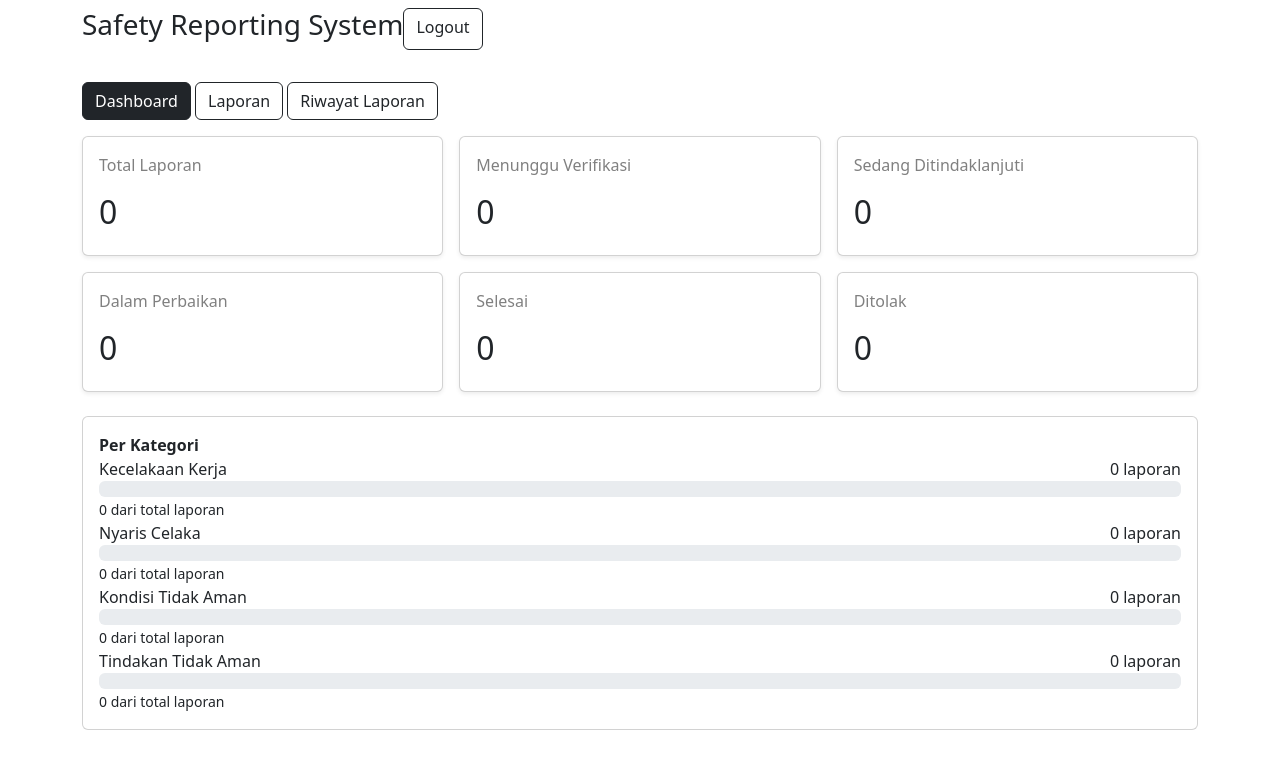
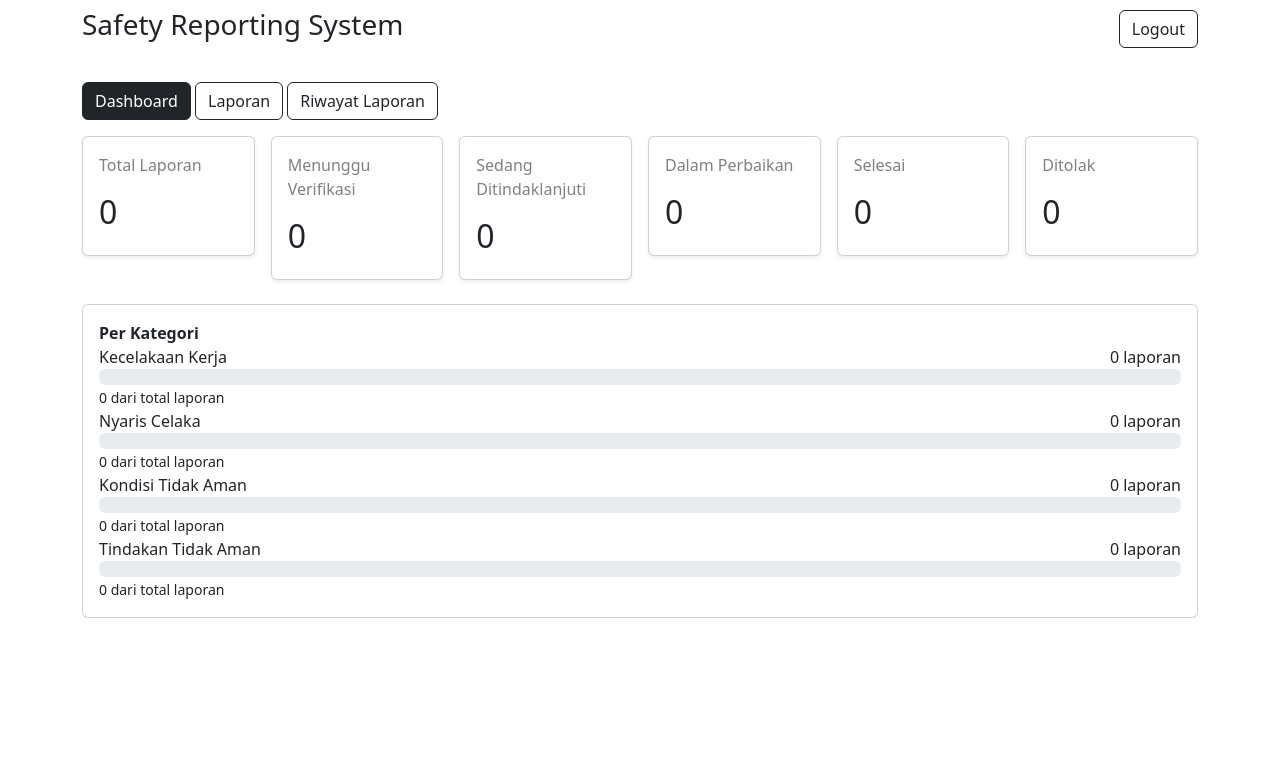
Before and after one commit to zza-raa/Sistem-Informasi-Pelaporan-dan-Monitoring-Kondisi-tidak-Aman-di-Lingkungan-Kerja, a PHP site: page /dashboardAdmin.php in a window 1280 px wide. Shown: the top 769 px of the page. Run offline with PHP 8.4, Linux system fonts and the light colour scheme; the visitor is signed in with stand-in values (Sample User, id 1); data that the repository does not hold is empty.

Commit message:
perbaiki dashboardAdmin pasrt 1

```diff
--- a/admin/dashboardAdmin.php
+++ b/admin/dashboardAdmin.php
@@ -48,13 +48,11 @@
     <link href="https://cdn.jsdelivr.net/npm/bootstrap@5.3.3/dist/css/bootstrap.min.css" rel="stylesheet">
 </head>
 <body>
+
     <div class="container">
-
-        <nav class="navbar navbar-dark">
-            <div class="d-flex justify-content-between">
-                <h3>Safety Reporting System</h3>
-                <a href="../logout.php" class="btn btn-outline-dark">Logout</a>
-            </div>
+        <nav class="navbar d-flex align-items-center justify-content-between">
+            <h3>Safety Reporting System</h3>
+            <a href="../logout.php" class="btn btn-outline-dark">Logout</a>
         </nav>
 
         <div class="mt-4 mb-3">
@@ -64,8 +62,8 @@
         </div>
 
         <?php if($mode == "dashboard"): ?>
-            <div class="d-flex gap-3 mb-3">
-                <div class="col-4 col-md">
+            <div class="row row-cols-6 g-3 mb-3">
+                <div class="col">
                     <div class="card shadow-sm">
                         <div class="card-body">
                             <p style="color: grey;">Total Laporan</p>
@@ -73,7 +71,7 @@
                         </div>
                     </div>
                 </div>
-                <div class="col-4 col-md">
+                <div class="col">
                     <div class="card shadow-sm">
                         <div class="card-body">
                             <p style="color: grey;">Menunggu Verifikasi</p>
@@ -81,7 +79,7 @@
                         </div>
                     </div>
                 </div>
-                <div class="col-4 col-md">
+                <div class="col">
                     <div class="card shadow-sm">
                         <div class="card-body">
                             <p style="color: grey;">Sedang Ditindaklanjuti</p>
@@ -89,9 +87,7 @@
                         </div>
                     </div>
                 </div>
-            </div>
-            <div class="d-flex gap-3 mb-3">
-                <div class="col-4 col-md">
+                <div class="col">
                     <div class="card shadow-sm">
                         <div class="card-body">
                             <p style="color: grey;">Dalam Perbaikan</p>
@@ -99,7 +95,7 @@
                         </div>
                     </div>
                 </div>
-                <div class="col-4 col-md">
+                <div class="col">
                     <div class="card shadow-sm">
                         <div class="card-body">
                             <p style="color: grey;">Selesai</p>
@@ -107,7 +103,7 @@
                         </div>
                     </div>
                 </div>
-                <div class="col-4 col-md">
+                <div class="col">
                     <div class="card shadow-sm">
                         <div class="card-body">
                             <p style="color: grey;">Ditolak</p>
@@ -130,7 +126,7 @@
                         </div>
 
                         <div class="progress" role="progressbar" aria-label="example with label" aria-valuenow="<?php $persen ?>" aria-valuemin="0" aria-valuemax="100">
-                            <div class="progress-bar" style="width: <?php $persen ?>%;"></div>
+                            <div class="progress-bar" style="width: <?= $persen ?>%;"></div>
                         </div>
 
                         <small><?= $persen?> dari total laporan</small>
--- a/logout.php
+++ b/logout.php
@@ -1,6 +1,6 @@
 <?php
     session_start();
     session_destroy();
-    header("Location: login.php");
+    header("Location: halamanAwal.php");
     exit();
 ?>
```
